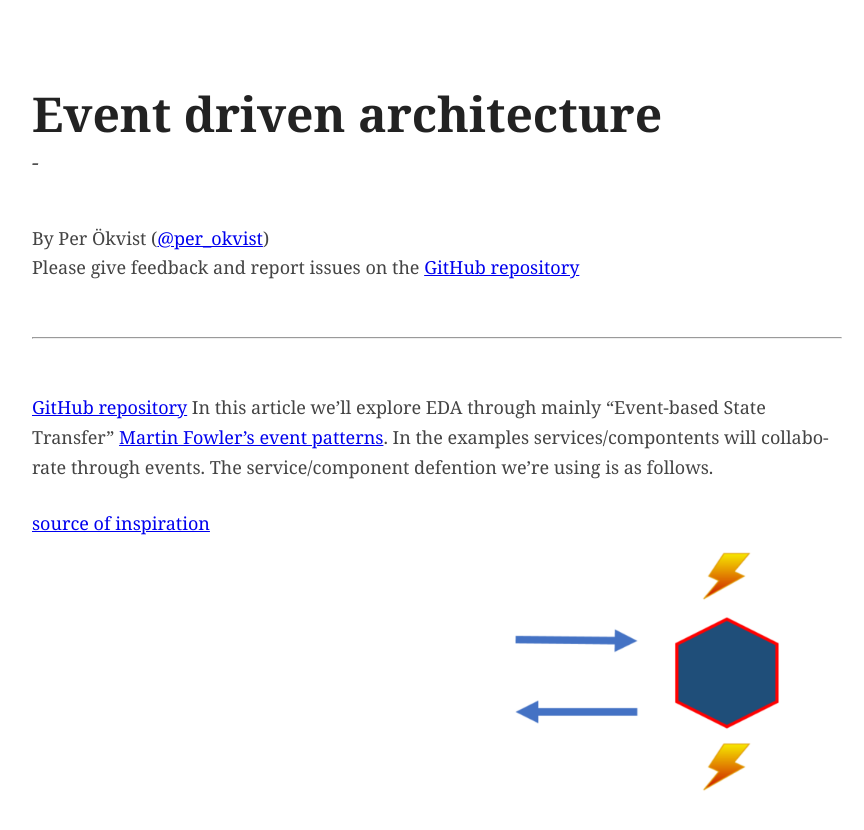
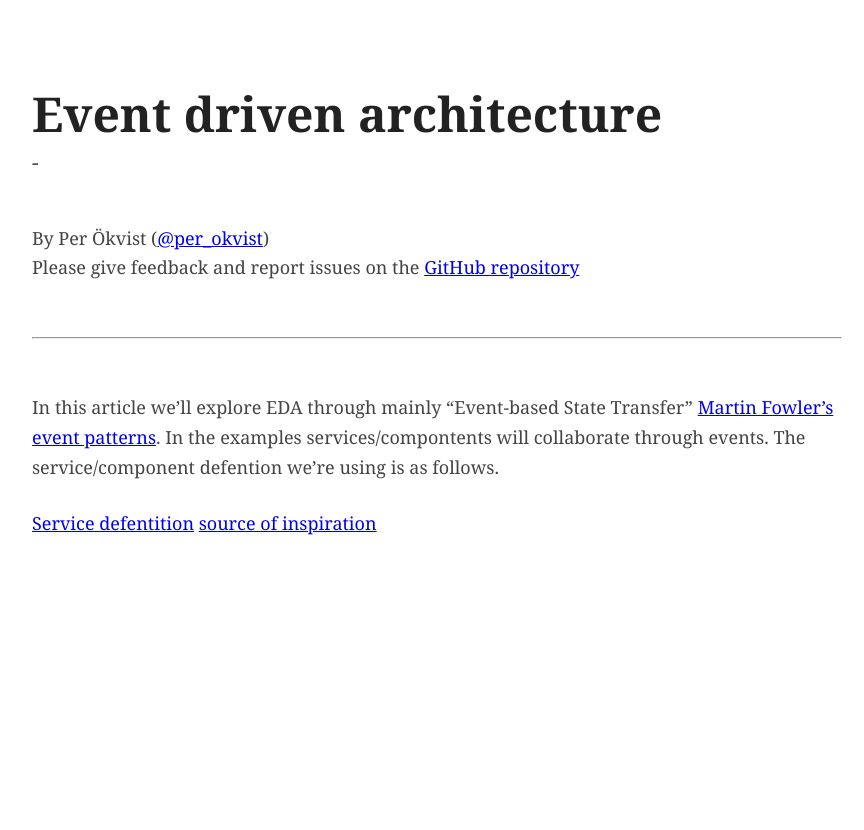
Before and after one commit to perokvist/event-driven-architecture, a Jekyll site: the page built from index.md, in a window 1280 px wide. Shown: the top 830 px of the page, without its empty margins (203-1067 px from the left). Built offline with Jekyll 4.4.1, drawn with Linux system fonts in a browser that asks for light colours; our own code applies the rules of GitHub Pages for plain Markdown files.

Commit message:
image align

```diff
--- a/index.md
+++ b/index.md
@@ -11,9 +11,8 @@ Please give feedback and report issues on the [GitHub repository](https://github
 
 ---
 
-[GitHub repository](https://github.com/gustafnk/microservice-websites/)
 In this article we'll explore EDA through mainly "Event-based State Transfer" [Martin Fowler's event patterns](https://martinfowler.com/videos.html#many-meanings-event).
 In the examples services/compontents will collaborate through events. The service/component defention we're using is as follows.
 
-![Service defentition](assets/service.png)
+[Service defentition](assets/service.png)
 [source of inspiration](http://media.abdullin.com/blog/2015/2015-03-18-edd-eBay-Barcelona.pdf#page=23)
```
